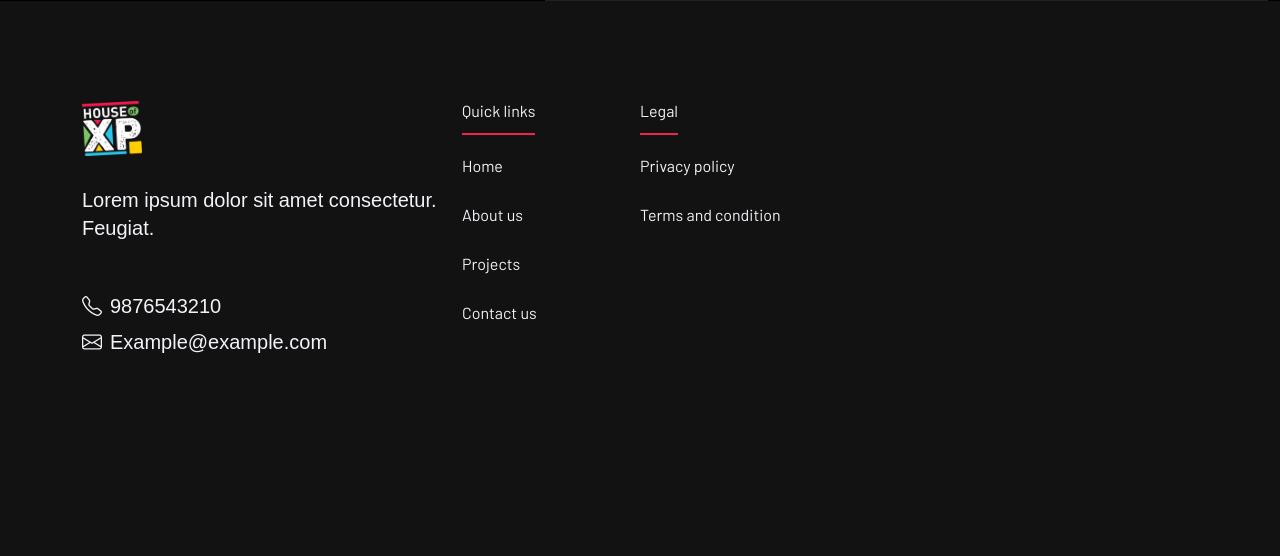
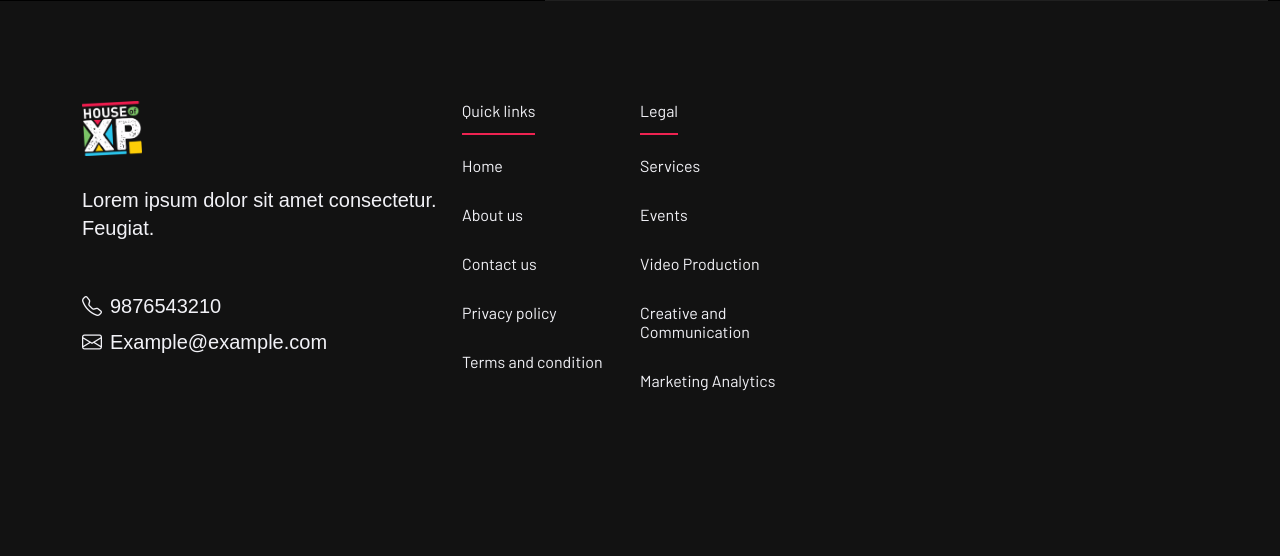
Before and after one commit to mdarbaz98/freelancePro1, a PHP site: page /index.php in a window 1280 px wide. Shown: the part 4458-5014 px from the top of the page. Before the commit the page ends 4811 px from the top, so only its background shows below. Run offline with PHP 8.4, Linux system fonts and the light colour scheme; some web fonts are replaced.

Commit message:
footer links updated

```diff
--- a/include/footer.php
+++ b/include/footer.php
@@ -21,15 +21,19 @@
                                 <ul>
                                     <li><a href="/">Home</a></li>
                                     <li><a href="aboutus.php">About us</a></li>
-                                    <li><a href="service.php">Projects</a></li>
-                                    <li><a href="contactus.php">Contact us</a></li>
+                                    <li><a href="contact.php">Contact us</a></li>
+                                    <li><a href="">Privacy policy</a></li>
+                                    <li><a href="">Terms and condition</a></li>
                                 </ul>
                             </div>
                             <div class="left-quick-link">
                                 <p>Legal</p>
                                 <ul>
-                                    <li><a href="">Privacy policy</a></li>
-                                    <li><a href="">Terms and condition</a></li>
+                                    <li><a href="service.php">Services</a></li>
+                                    <li><a href="events.php">Events</a></li>
+                                    <li><a href="video.php">Video Production</a></li>
+                                    <li><a href="creative.php">Creative and Communication</a></li>
+                                    <li><a href="marketing.php">Marketing Analytics</a></li>
                                 </ul>
                             </div>
                         </div>
```
